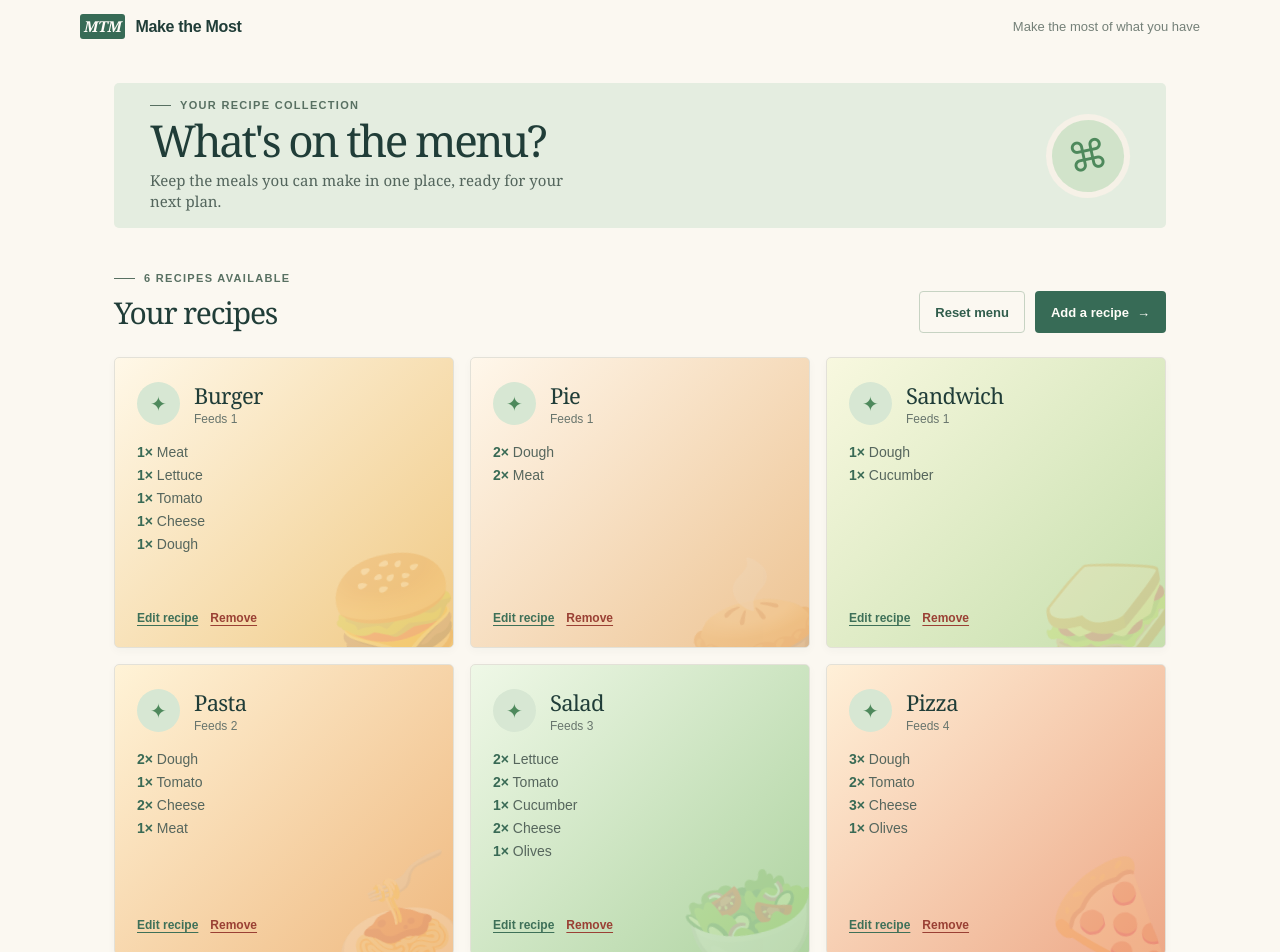
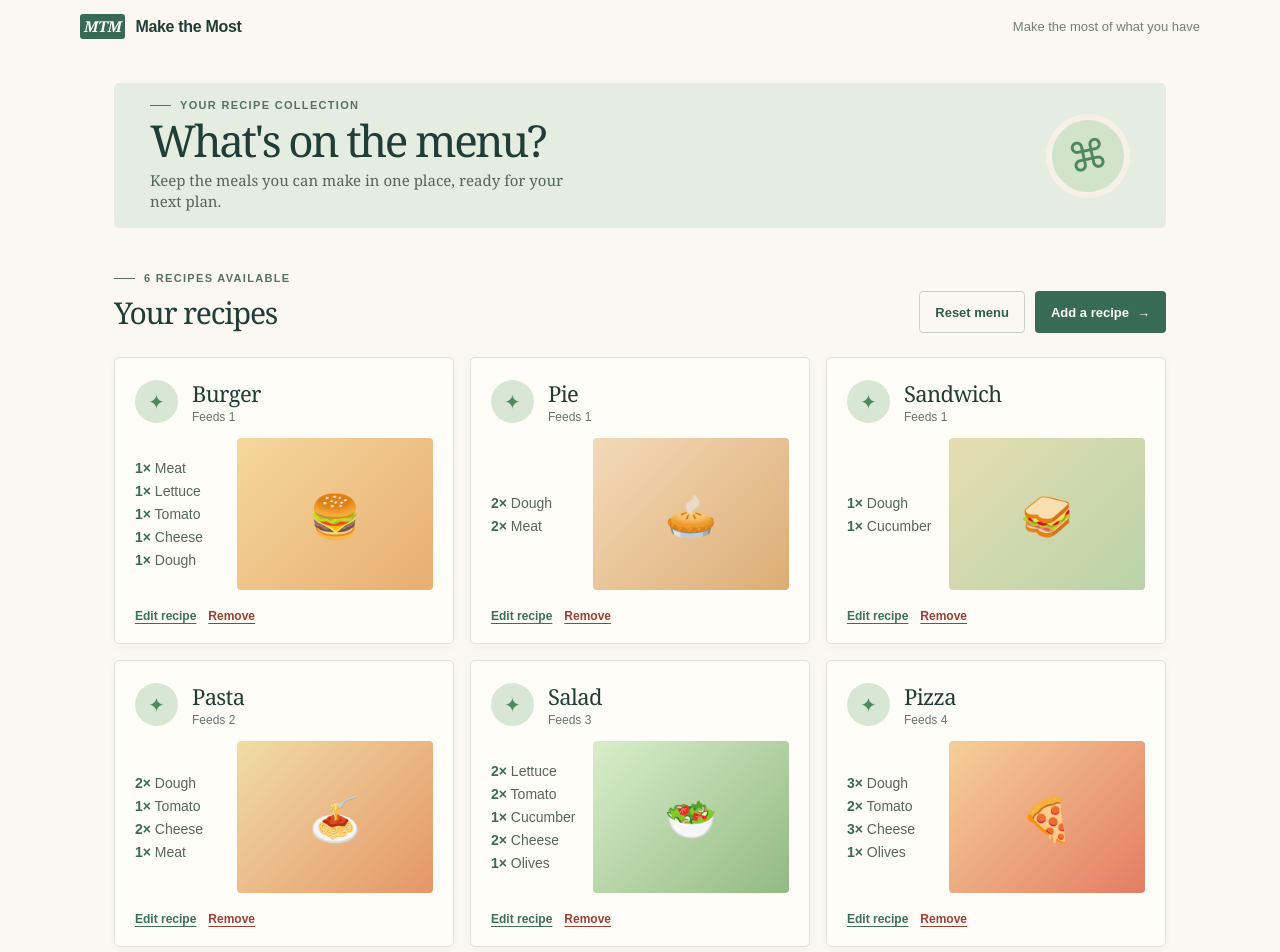
Before and after one commit to RubenFerreiraCA-SA/food-optimiser, an Angular app: page /menu in a window 1280 px wide. Shown: the top 952 px of the page. Built offline with nearby package versions, Linux system fonts and the light colour scheme.

Commit message:
Improvements to the recipe cards

```diff
--- a/src/app/shared/components/recipe-card/recipe-card.html
+++ b/src/app/shared/components/recipe-card/recipe-card.html
@@ -1,23 +1,10 @@
 @if (config.mode === 'select') {
-  <label
-    [class]="'recipe-card recipe-card--select recipe-card--' + config.recipe.id"
-    [class.selected]="config.selected"
-  >
+  <label class="recipe-card recipe-card--select" [class.selected]="config.selected">
     <input
       type="checkbox"
       [checked]="config.selected"
       (change)="action.emit({ action: 'toggle', recipe: config.recipe })"
     />
-    <span class="checkmark" aria-hidden="true">✓</span>
-    <span class="recipe-icon" aria-hidden="true">✦</span>
-    <span class="recipe-copy"
-      ><strong>{{ config.recipe.name }}</strong
-      ><small>Feeds {{ config.recipe.servings }}</small></span
-    >
-    <span class="recipe-ingredients">{{ config.recipe.ingredients.length }} ingredients</span>
-  </label>
-} @else {
-  <article [class]="'recipe-card recipe-card--view recipe-card--' + config.recipe.id">
     <div class="recipe-card__heading">
       <span class="recipe-icon" aria-hidden="true">✦</span>
       <div>
@@ -25,13 +12,43 @@
         <p>Feeds {{ config.recipe.servings }}</p>
       </div>
     </div>
-    <ul>
+    <span class="checkmark" aria-hidden="true">✓</span>
+    <ul class="recipe-ingredients-list">
       @for (ingredient of config.recipe.ingredients; track ingredient.name) {
         <li>
           <strong>{{ ingredient.quantity }}×</strong> {{ ingredient.name }}
         </li>
       }
     </ul>
+    <span
+      class="recipe-image"
+      [class]="'recipe-image recipe-image--' + config.recipe.id"
+      aria-hidden="true"
+      >{{ mockImageLabel() }}</span
+    >
+  </label>
+} @else {
+  <article class="recipe-card recipe-card--view">
+    <div class="recipe-card__heading">
+      <span class="recipe-icon" aria-hidden="true">✦</span>
+      <div>
+        <h3>{{ config.recipe.name }}</h3>
+        <p>Feeds {{ config.recipe.servings }}</p>
+      </div>
+    </div>
+    <ul class="recipe-ingredients-list">
+      @for (ingredient of config.recipe.ingredients; track ingredient.name) {
+        <li>
+          <strong>{{ ingredient.quantity }}×</strong> {{ ingredient.name }}
+        </li>
+      }
+    </ul>
+    <span
+      class="recipe-image"
+      [class]="'recipe-image recipe-image--' + config.recipe.id"
+      aria-hidden="true"
+      >{{ mockImageLabel() }}</span
+    >
     @if (config.actions?.length) {
       <div class="card-actions">
         @for (item of config.actions; track item.id) {
--- a/src/app/shared/components/recipe-card/recipe-card.scss
+++ b/src/app/shared/components/recipe-card/recipe-card.scss
@@ -2,75 +2,36 @@
   display: block;
 }
 .recipe-card {
-  position: relative;
-  overflow: hidden;
+  display: grid;
+  grid-template-columns: minmax(0, 1.25fr) repeat(2, minmax(0, 1fr)) 28px;
+  grid-template-rows: auto minmax(94px, 1fr) auto;
+  gap: 14px;
+  padding: 20px;
   border: 1px solid #e3e1d8;
   border-radius: 5px;
   background: #fffdf8;
 }
-.recipe-card::before {
-  position: absolute;
-  right: -12px;
-  bottom: -20px;
-  z-index: 0;
-  opacity: 0.18;
-  font-size: 112px;
-  line-height: 1;
-  transform: rotate(-12deg);
+.recipe-card--view {
+  min-height: 245px;
+  box-shadow: 0 3px 10px #28423708;
 }
-.recipe-card > * {
+.recipe-card--select {
   position: relative;
-  z-index: 1;
+  min-height: 204px;
+  border-color: #dfdfd7;
+  cursor: pointer;
 }
-.recipe-card--burger {
-  background: linear-gradient(135deg, #fff8e8, #f0c984);
-}
-.recipe-card--burger::before {
-  content: '🍔';
-}
-.recipe-card--pie {
-  background: linear-gradient(135deg, #fff7eb, #edc392);
-}
-.recipe-card--pie::before {
-  content: '🥧';
-}
-.recipe-card--sandwich {
-  background: linear-gradient(135deg, #f8f8df, #c6dfad);
-}
-.recipe-card--sandwich::before {
-  content: '🥪';
-}
-.recipe-card--pasta {
-  background: linear-gradient(135deg, #fff3d7, #efb980);
-}
-.recipe-card--pasta::before {
-  content: '🍝';
-}
-.recipe-card--salad {
-  background: linear-gradient(135deg, #eff8e7, #aed3a0);
-}
-.recipe-card--salad::before {
-  content: '🥗';
-}
-.recipe-card--pizza {
-  background: linear-gradient(135deg, #fff0d8, #eda887);
-}
-.recipe-card--pizza::before {
-  content: '🍕';
-}
-.recipe-card--view {
-  display: flex;
-  flex-direction: column;
-  min-height: 245px;
-  padding: 22px;
-  box-shadow: 0 3px 10px #28423708;
+.recipe-card--select.selected {
+  border-color: #91b492;
+  background: #f0f6ed;
 }
 .recipe-card__heading {
   display: grid;
+  grid-column: 1 / 4;
+  grid-row: 1;
   grid-template-columns: 45px 1fr;
   align-items: center;
   gap: 12px;
-  margin-bottom: 18px;
 }
 .recipe-icon {
   display: grid;
@@ -95,8 +56,11 @@
     12px Arial,
     sans-serif;
 }
-.recipe-card ul {
+.recipe-ingredients-list {
   display: grid;
+  grid-column: 1;
+  grid-row: 2;
+  align-content: center;
   gap: 7px;
   margin: 0;
   padding: 0;
@@ -106,14 +70,43 @@
     14px Arial,
     sans-serif;
 }
-.recipe-card li strong {
+.recipe-ingredients-list li strong {
   color: #396a55;
+}
+.recipe-image {
+  display: grid;
+  grid-column: 2 / 5;
+  grid-row: 2;
+  min-height: 94px;
+  place-items: center;
+  border-radius: 4px;
+  background: linear-gradient(135deg, #e7efdc, #bfd9b8);
+  font-size: 42px;
+}
+.recipe-image--burger {
+  background: linear-gradient(135deg, #f5d79d, #e8ad71);
+}
+.recipe-image--pie {
+  background: linear-gradient(135deg, #f4d9b9, #dcad74);
+}
+.recipe-image--sandwich {
+  background: linear-gradient(135deg, #e6ddb2, #b9d3a8);
+}
+.recipe-image--pasta {
+  background: linear-gradient(135deg, #f0dca5, #e59668);
+}
+.recipe-image--salad {
+  background: linear-gradient(135deg, #d9edc9, #92ba83);
+}
+.recipe-image--pizza {
+  background: linear-gradient(135deg, #f5cf98, #e47d63);
 }
 .card-actions {
   display: flex;
+  grid-column: 1 / -1;
+  grid-row: 3;
   gap: 12px;
-  margin-top: auto;
-  padding-top: 19px;
+  padding-top: 5px;
 }
 .card-action {
   border: 0;
@@ -130,30 +123,18 @@
 .card-action.remove {
   color: #9a4034;
 }
-.recipe-card--select {
-  position: relative;
-  display: grid;
-  grid-template-columns: 38px 42px 1fr;
-  align-items: center;
-  gap: 12px;
-  min-height: 112px;
-  padding: 20px;
-  border-color: #dfdfd7;
-  cursor: pointer;
-}
-.recipe-card--select.selected {
-  border-color: #91b492;
-  background: #f0f6ed;
-}
 .recipe-card--select input {
   position: absolute;
   opacity: 0;
 }
 .checkmark {
   display: grid;
+  grid-column: 4;
+  grid-row: 1;
   width: 21px;
   height: 21px;
   place-items: center;
+  justify-self: end;
   border: 1px solid #bbcbbb;
   border-radius: 3px;
   color: transparent;
@@ -161,33 +142,14 @@
     700 14px Arial,
     sans-serif;
 }
-.selected .checkmark {
+.recipe-card--select.selected .checkmark {
   border-color: #376b56;
   color: #fffdf8;
   background: #376b56;
 }
-.recipe-copy {
-  display: grid;
-  gap: 4px;
-}
-.recipe-copy strong {
-  font-size: 20px;
-  font-weight: 400;
-  letter-spacing: -0.025em;
-}
-.recipe-copy small,
-.recipe-ingredients {
-  color: #69776f;
-  font:
-    12px Arial,
-    sans-serif;
-}
-.recipe-ingredients {
-  grid-column: 2/-1;
-  margin-top: -6px;
-}
 @media (max-width: 760px) {
-  .recipe-card--view {
+  .recipe-card--view,
+  .recipe-card--select {
     min-height: 0;
   }
 }
--- a/src/app/shared/components/recipe-card/recipe-card.ts
+++ b/src/app/shared/components/recipe-card/recipe-card.ts
@@ -29,4 +29,16 @@ export interface RecipeCardEvent {
 export class RecipeCard {
   @Input({ required: true }) config!: RecipeCardConfig;
   @Output() readonly action = new EventEmitter<RecipeCardEvent>();
+
+  mockImageLabel(): string {
+    const labels: Record<string, string> = {
+      burger: '🍔',
+      pie: '🥧',
+      sandwich: '🥪',
+      pasta: '🍝',
+      salad: '🥗',
+      pizza: '🍕',
+    };
+    return labels[this.config.recipe.id] ?? '🍽️';
+  }
 }
```
